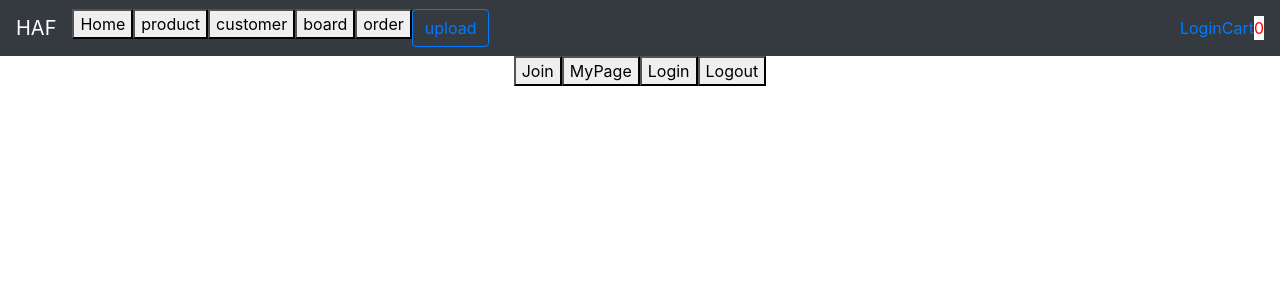
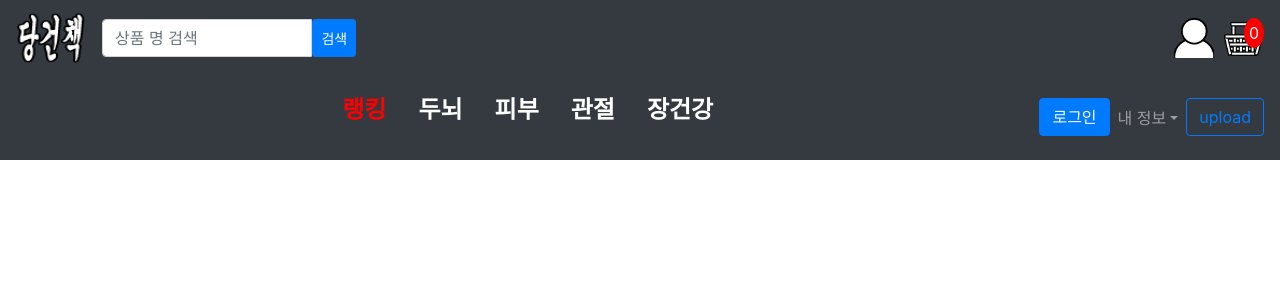
Before and after one commit to Medicine-Recommend-Project/haf_react-node, a React (Create React App) app: page /customer in a window 1280 px wide. Shown: the top 300 px of the page. Built offline with nearby package versions, Linux system fonts and the light colour scheme.

Commit message:
navbar 수정, 로그인 판별 리덕스, (로그아웃 nav에만 존재)

```diff
--- a/src/App.js
+++ b/src/App.js
@@ -1,8 +1,6 @@
 /* eslint-disable */
 import './App.css';
-
-
-import {BrowserRouter as Router, Route, Switch, Link} from 'react-router-dom';
+import {BrowserRouter as Router, Route, Switch} from 'react-router-dom';
 
 /**********Route import**********/
 import Customer from './router/customerRouter';
@@ -12,23 +10,15 @@ import Order from "./router/orderRouter";
 import Product from "./router/productRouter";
 import Management from "./components/management/management";
 import NavBar from "./components/home/navBar";
+import NavBar2 from "./components/home/navBar2";
 
 function App(){
-    //로그인 시 session관리 위해 정보 저장
-    // const [user, setUser] = useState({cid:"", grade:"", cname:""});
-    // useEffect(async() => {
-    //     axios.get('/')
-    //         .then(res => {
-    //             setUser({...user, cid: res.data.cid, grade: res.data.grade, cname: res.data.cname});
-    //         })
-    //         .catch(err => console.log(err))
-    // },[])
 
     return(
         <div className="App">
             <Router>
                 <NavBar/>
-                {/*지금 로그인 정보 >> ID : {user.cid} , GRADE : {user.grade}, NAME : {user.cname}*/}
+                <NavBar2/>
                 <Switch>
                     <Route exact path="/" component={Main}/>
                     <Route path="/product" component={Product}/>
@@ -36,6 +26,7 @@ function App(){
                     <Route path="/board" component={Board} />
                     <Route path="/order" component={Order} />
                     <Route path="/management" component={Management} />
+                    <Route render={() => <div><h1>존재하지 않는 페이지입니다</h1></div>} />
                 </Switch>
             </Router>
         </div>
--- a/src/components/customer/logout.js
+++ /dev/null
@@ -1,39 +0,0 @@
-import React, {useEffect} from "react";
-import {Button} from "react-bootstrap";
-import axios from "axios";
-
-function Logout({history}) {
-
-    useEffect(async () => {
-        axios.get("/customer/isLogin")
-            .then(res => {
-                if (res.data === "ppfalse") {
-                    alert('로그인 정보가 없습니다..');
-                    history.push("/customer/login");
-                }
-            })
-            .catch(err => alert(err))
-    },[])
-
-    let onLogout = ()=>{
-        let url = '/customer/logout';
-        fetch(url,{ method:"get"})
-            .then(res => {
-                alert('로그아웃 성공');
-                history.push('/');
-            })
-            .catch(err => {
-                console.log('로그아웃 실패');
-                console.log(err);
-            })
-    }
-
-    return(
-        <>
-            <h1>logout</h1>
-            <Button onClick={e=>{e.preventDefault(); onLogout();}}>로그아웃</Button>
-        </>
-    );
-}
-
-export default Logout;
--- a/src/components/home/navBar.js
+++ b/src/components/home/navBar.js
@@ -1,64 +1,60 @@
-import React from 'react';
-import {Navbar, Nav, NavDropdown, Button} from 'react-bootstrap';
-import { Link } from 'react-router-dom';
+import React, {useState} from 'react';
+import {Navbar, Nav, Button, Image} from 'react-bootstrap';
+import { useHistory } from 'react-router-dom';
 import {useSelector} from "react-redux";
+import axios from "axios";
+import {Input, InputGroup} from "reactstrap";
 
 function NavBar(){
+    const [search, setSearch] = useState("");
+    let history = useHistory();
     let basketCount = useSelector((store)=>store.basketReducer.count);
+    let userIconHandler = ()=>{
+        let url = "/customer/isNotLogin";
+        axios.get(url)
+            .then(res => {
+                if (res.data === "pptrue") {
+                    history.push("/customer/mypage");
+                }else {
+                    history.push("/customer/login");
+                }
+            })
+            .catch(err => alert(err))
+    }
+
+    let searchProduct = ()=>{
+        let url = "/product/search";
+        let s = ('%'+search+'%').toString()
+        let data = {search: s}
+        axios.post(url, data)
+            .then(res => {
+                console.log(res.data);
+                history.push({
+                    pathname: '/product/search',
+                    product: res.data
+                });
+            })
+    }
 
     return(
             <Navbar collapseOnSelect expand="lg" bg="dark" variant="dark" sticky={"top"}>
-                <Navbar.Brand href="/">HAF</Navbar.Brand>
-                <Navbar.Toggle aria-controls="responsive-navbar-nav" />
-                <Navbar.Collapse id="responsive-navbar-nav">
-                    <Nav className="mr-auto">
-                        <Link to="/">
-                            <button>Home</button>
-                        </Link>
-                        <Link to="/product">
-                            <button>product</button>
-                        </Link>
-                        <Link to="/customer">
-                            <button>customer</button>
-                        </Link>
-                        <Link to="/board">
-                            <button>board</button>
-                        </Link>
-                        <Link to="/order">
-                            <button>order</button>
-                        </Link>
-                        <Link to="/product/upload">
-                            <Button variant="outline-primary">upload</Button>
-                        </Link>
-                    {/*    <NavDropdown title="Shopping" id="collasible-nav-dropdown">*/}
-                    {/*        <NavDropdown.Item href="#action/3.1">Action</NavDropdown.Item>*/}
-                    {/*        <NavDropdown.Item href="#action/3.2">Another action</NavDropdown.Item>*/}
-                    {/*        <NavDropdown.Item href="#action/3.3">Something</NavDropdown.Item>*/}
-                    {/*        <NavDropdown.Divider />*/}
-                    {/*        <NavDropdown.Item href="#action/3.4">Separated link</NavDropdown.Item>*/}
-                    {/*    </NavDropdown>*/}
+                <Navbar.Brand href="/"><img src="/navLogo.png" alt="로고" width={70} height={50}/></Navbar.Brand>
+                <Nav className="mr-auto">
+                    <InputGroup  style={{width:"80%"}}>
+                        <Input type="text" value={search} onChange={(e)=>{setSearch(e.target.value);}} placeholder="상품 명 검색"/>
+                        <Button onClick={()=>{searchProduct()}} size="sm" color="secondary">검색</Button>
+                    </InputGroup>
+                </Nav>
 
-                    {/*    <NavDropdown title="Brand" id="collasible-nav-dropdown">*/}
-                    {/*        <NavDropdown.Item href="#action/3.1">Action</NavDropdown.Item>*/}
-                    {/*        <NavDropdown.Item href="#action/3.2">Another action</NavDropdown.Item>*/}
-                    {/*        <NavDropdown.Item href="#action/3.3">Something</NavDropdown.Item>*/}
-                    {/*        <NavDropdown.Divider />*/}
-                    {/*        <NavDropdown.Item href="#action/3.4">Separated link</NavDropdown.Item>*/}
-                    {/*    </NavDropdown>*/}
-
-                    {/*    <NavDropdown title="고민별 케어" id="collasible-nav-dropdown">*/}
-                    {/*        <NavDropdown.Item href="#action/3.1">Action</NavDropdown.Item>*/}
-                    {/*        <NavDropdown.Item href="#action/3.2">Another action</NavDropdown.Item>*/}
-                    {/*        <NavDropdown.Item href="#action/3.3">Something</NavDropdown.Item>*/}
-                    {/*        <NavDropdown.Divider />*/}
-                    {/*        <NavDropdown.Item href="#action/3.4">Separated link</NavDropdown.Item>*/}
-                    {/*    </NavDropdown>*/}
-                    </Nav>
-                    <Nav>
-                        <Link to="/customer/login">Login</Link>
-                        <Link to="/order/basket">Cart</Link> <span style={{color:"red", backgroundColor:"#FFF"}}>{ basketCount }</span>
-                    </Nav>
-                </Navbar.Collapse>
+                <Nav style={{cursor:"pointer"}}>
+                    <Image src="/navUser_Icon.png" onClick={()=>{userIconHandler();}} style={{width:"40px",height:"40px", marginRight:"10px"}} alt="사용자 아이콘"/>
+                    <div onClick={()=>{history.push('/order/basket')}} style={{position:"relative"}} >
+                        <img src="/navBasket_Icon.png" style={{width:"40px",height:"40px"}} alt="장바구니 아이콘"/>
+                        <div style={{position:"absolute",top:"0",right:"0",padding:"3px", width:"20px", color:"#FFF", backgroundColor:"red", borderRadius:"100%"}}>
+                            { basketCount }
+                        </div>
+                    </div>
+                </Nav>
             </Navbar>
     );
 }
--- /dev/null
+++ b/src/components/home/navBar2.js
@@ -0,0 +1,81 @@
+import React from 'react';
+import {Navbar, Nav, NavDropdown, Button, Image} from 'react-bootstrap';
+import { Link, useHistory } from 'react-router-dom';
+import {useDispatch, useSelector} from "react-redux";
+import axios from "axios";
+import {Col, DropdownItem, Input, NavItem, NavLink, Row} from "reactstrap";
+import {doLogout} from "../../store/actions/loginActions";
+
+function NavBar2(){
+    let history = useHistory();
+    let dispatch = useDispatch();
+    let loginCheck = useSelector((store)=>store.loginReducer.login);
+
+    let searchType = (type)=>{
+        let url = "/product/type";
+        let data = {type: type};
+        axios.post(url, data)
+            .then(res => {
+                console.log(res.data);
+                history.push({
+                    pathname: '/product/search',
+                    product: res.data
+                });
+            })
+    }
+
+    let onLogout = ()=>{
+        let url = '/customer/logout';
+        fetch(url,{ method:"get"})
+            .then(res => {
+                alert('로그아웃 성공');
+                dispatch(doLogout());
+                history.push('/');
+            })
+            .catch(err => {
+                console.log('로그아웃 실패');
+                console.log(err);
+            })
+    }
+
+    return(
+            <Navbar collapseOnSelect expand="lg" bg="dark" variant="dark">
+                <Navbar.Toggle aria-controls="responsive-navbar-nav" />
+                <Navbar.Collapse id="responsive-navbar-nav">
+                    <Nav className="text-xl-center mx-auto" >
+                        <div style={{fontSize:"150%", fontWeight:"bold", color: "#FFF", textAlign:"justify", cursor:"pointer"}}>
+                            <ul className="list-inline d-inline-flex">
+                                <li onClick={()=>{searchType('랭킹');}} style={{color:"red"}}  className="mr-2 ml-2 p-2 ">랭킹</li>
+                                <li onClick={()=>{searchType('두뇌');}} className="mr-2 ml-2 p-2 ">두뇌</li>
+                                <li onClick={()=>{searchType('피부');}} className="mr-2 ml-2 p-2 ">피부</li>
+                                <li onClick={()=>{searchType('관절');}} className="mr-2 ml-2 p-2 ">관절</li>
+                                <li onClick={()=>{searchType('장건강');}} className="mr-2 ml-2 p-2 ">장건강</li>
+                            </ul>
+                        </div>
+                    </Nav>
+                    <Nav>
+                        {(
+                            loginCheck ?
+                                <Button variant="primary" onClick={()=>{onLogout();}}>로그아웃</Button>
+                                :
+                                <Link to="/customer/login">
+                                    <Button variant="primary">로그인</Button>
+                                </Link>
+                        )}
+
+                        <NavDropdown title="내 정보" id="collasible-nav-dropdown">
+                            <NavDropdown.Item onClick={()=>{history.push("/customer/join");}}>회원가입</NavDropdown.Item>
+                            <NavDropdown.Item onClick={()=>{history.push("/customer/mypage");}}>내정보 관리</NavDropdown.Item>
+                            <NavDropdown.Item onClick={()=>{history.push("/order/paymentList");}}>결제 내역</NavDropdown.Item>
+                            <NavDropdown.Item onClick={()=>{history.push("/board/inquiry");}}>문의 하기</NavDropdown.Item>
+                        </NavDropdown>
+                        <Link to="/product/upload">
+                            <Button variant="outline-primary">upload</Button>
+                        </Link>
+                    </Nav>
+                </Navbar.Collapse>
+            </Navbar>
+    );
+}
+
+export default NavBar2;
--- a/src/router/customerRouter.js
+++ b/src/router/customerRouter.js
@@ -1,34 +1,18 @@
 import React from "react"
-import {BrowserRouter as Router, Link, Route, Switch} from "react-router-dom"
+import {Route, Switch} from "react-router-dom"
 /************Routes************/
 import Join from "../components/customer/join";
 import Login from "../components/customer/login";
-import Logout from "../components/customer/logout";
 import Mypage from "../components/customer/mypage";
 
 function Customer({ match }) {
 
     return (
         <>
-            <header>
-                <Link to={`${match.path}/join`}>
-                    <button>Join</button>
-                </Link>
-                <Link to={`${match.path}/mypage`}>
-                    <button>MyPage</button>
-                </Link>
-                <Link to={`${match.path}/login`}>
-                    <button>Login</button>
-                </Link>
-                <Link to={`${match.path}/logout`}>
-                    <button>Logout</button>
-                </Link>
-            </header>
-            <Switch>
+           <Switch>
                 <Route path={`${match.path}/join`} component={Join} />
                 <Route path={`${match.path}/mypage`} component={Mypage} />
                 <Route exact path={`${match.path}/login`} component={Login} />
-                <Route exact path={`${match.path}/logout`} component={Logout} />
             </Switch>
         </>
     )
--- /dev/null
+++ b/src/store/actions/loginActions.js
@@ -0,0 +1,16 @@
+export const LOGIN = "LOGIN";
+export const LOGOUT = "LOGOUT";
+
+export const doLogin = () => {
+    return {
+        type: LOGIN,
+        payload: true
+    };
+};
+
+export const doLogout = () => {
+    return{
+        type: LOGOUT,
+        payload: false
+    }
+}
--- /dev/null
+++ b/src/store/reducers/loginReducer.js
@@ -0,0 +1,26 @@
+import {LOGIN, LOGOUT} from "../actions/loginActions";
+
+const loginReducer = (state = INITIAL_STATE , action) => {
+    if(action.payload === undefined) return state;  // 젤 첨 로딩 시 이것도 갱신되는게 꼴뵈기 싫어서 추가쓰
+    // console.log('\n ● action type : ', action.type,'\n ● action.payload : ', action.payload);
+
+    let newState = Object.assign({}, state);
+    switch (action.type) {
+        case LOGIN:  // 로그임함
+            newState = { login: action.payload }
+            break;
+        case LOGOUT:  // 로그아웃함
+            newState = { login: action.payload }
+            break;
+        default:
+            return state;  // 두 타입이 아닐 경우 (에러 방지를 위해) state을 반환하는 것으로 설정해준다.
+    }//end of switch
+
+    return newState;
+};
+
+const INITIAL_STATE = {
+    login: false
+}
+
+export default loginReducer;
--- a/src/store/reducers/reducer.js
+++ b/src/store/reducers/reducer.js
@@ -1,8 +1,9 @@
 import { combineReducers } from "redux";
 import basketReducer from "./basketReducer";
+import loginReducer from "./loginReducer";
 
 export default combineReducers({
-    basketReducer  // basketReducer : basketReducer 의 단축속성이다.
+    basketReducer, loginReducer  // basketReducer : basketReducer 의 단축속성이다.
 })
 
 /**
```
Also changed, not shown: servers/server.js (+6 -17 lines), src/components/customer/join.js (+17 -20 lines), src/components/customer/login.js (+12 -11 lines), src/components/customer/mypage.js (+12 -13 lines).
